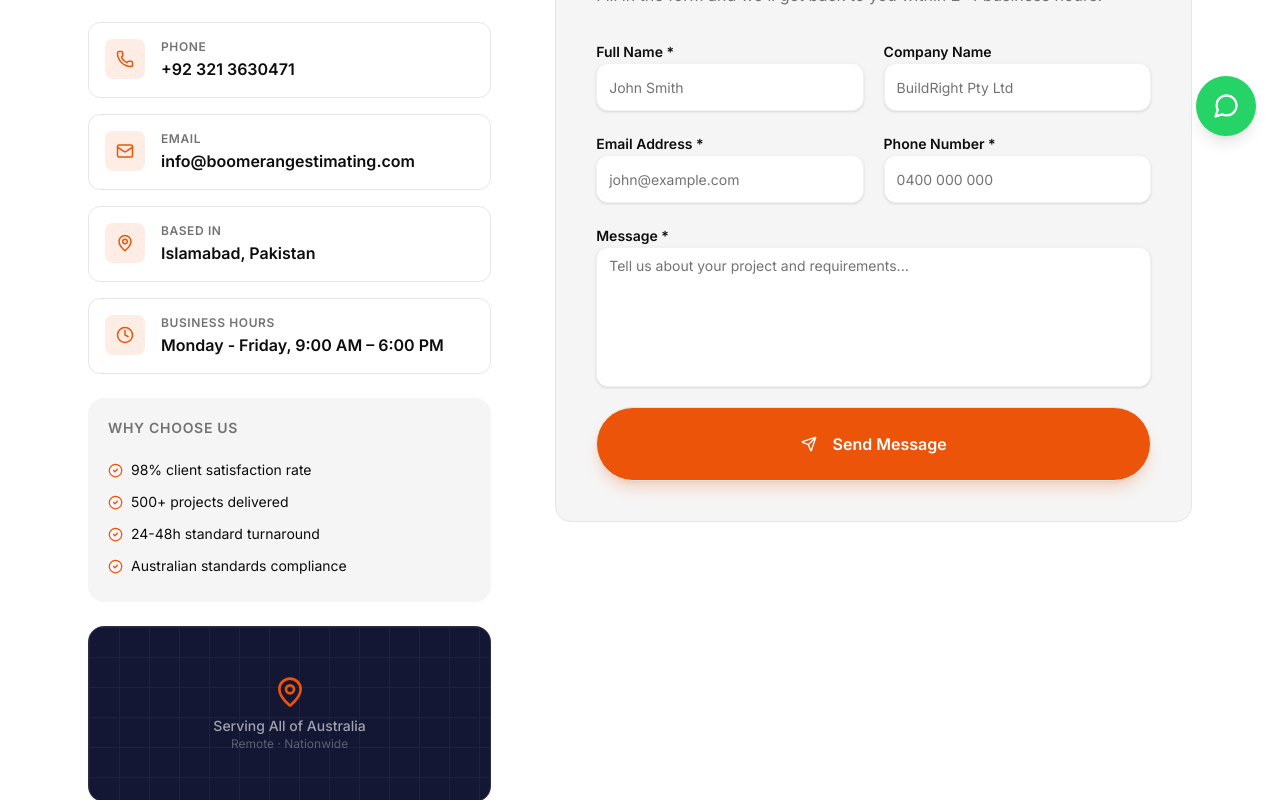
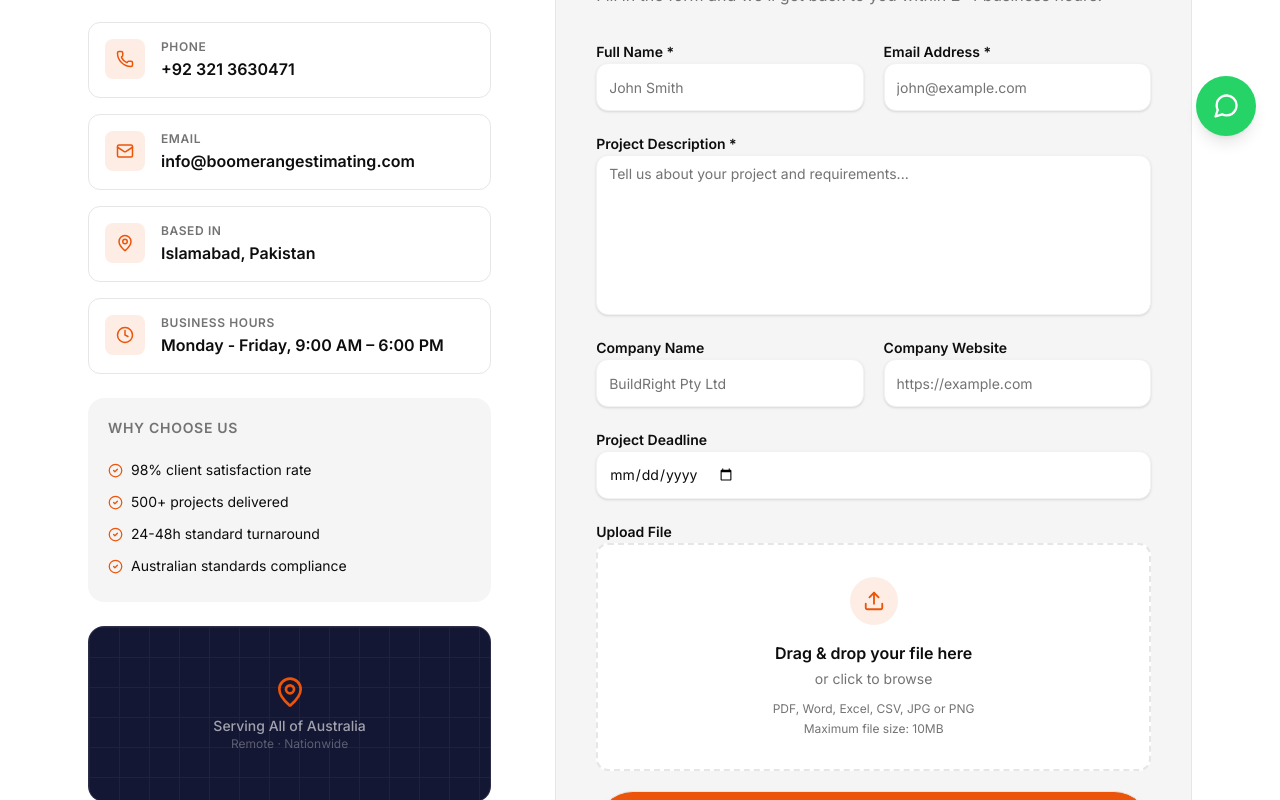
Before and after one commit to Husnain-Abid/boomerang-estimating, a React (Vite) app: page /contact in a window 1280 px wide. Shown: the part 640-1440 px from the top of the page. Built offline with nearby package versions, Linux system fonts and the light colour scheme.

Commit message:
form changing

```diff
--- a/package.json
+++ b/package.json
@@ -51,6 +51,7 @@
     "react": "^18.3.1",
     "react-day-picker": "^10.0.1",
     "react-dom": "^18.3.1",
+    "react-dropzone": "^19.3.0",
     "react-hook-form": "^7.80.0",
     "react-resizable-panels": "^4.12.2",
     "recharts": "^3.10.0",
--- a/src/pages/Contact.tsx
+++ b/src/pages/Contact.tsx
@@ -1,13 +1,16 @@
 import { useForm } from "react-hook-form";
 import { zodResolver } from "@hookform/resolvers/zod";
 import * as z from "zod";
-import { easeOut, motion } from "framer-motion"; import { MapPin, Phone, Mail, Clock, Send, Calendar, MessageCircle, CheckCircle2 } from "lucide-react";
+import { easeOut, motion } from "framer-motion";
+import { MapPin, Phone, Mail, Clock, Send, Calendar, MessageCircle, CheckCircle2, Upload, FileText, X } from "lucide-react";
 import { Button } from "@/components/ui/button";
 import { Input } from "@/components/ui/input";
 import { Textarea } from "@/components/ui/textarea";
 import { Form, FormControl, FormField, FormItem, FormLabel, FormMessage } from "@/components/ui/form";
 import { COMPANY_INFO } from "@/lib/data";
 import { useToast } from "@/hooks/use-toast";
+import { useDropzone } from "react-dropzone";
+
 
 const fadeUp = {
   hidden: { opacity: 0, y: 28 },
@@ -15,18 +18,194 @@ const fadeUp = {
 };
 const stagger = (d = 0.1) => ({ hidden: {}, visible: { transition: { staggerChildren: d } } });
 
+
+/* -------------------------------------------------------------------------- */
+/* Schema                                                                     */
+/* -------------------------------------------------------------------------- */
+
 const schema = z.object({
   fullName: z.string().min(2, "Full name is required"),
+
   email: z.string().email("Valid email is required"),
-  phone: z.string().min(8, "Phone number is required"),
-  companyName: z.string().optional(),
-  website: z.string().url("Enter a valid website").optional().or(z.literal("")),
-  deadline: z.string().optional(),
-  file: z.any().optional(),
-  message: z.string().min(10, "Please provide at least 10 characters"),
+
+  companyName: z
+    .string()
+    .min(2, "Company name is required"),
+
+  website: z
+    .string()
+    .min(1, "Company website is required")
+    .url("Enter a valid website"),
+
+  deadline: z
+    .string()
+    .min(1, "Project deadline is required"),
+
+  message: z
+    .string()
+    .min(10, "Please provide at least 10 characters"),
+
+  file: z
+    .instanceof(File, {
+      message: "Please upload a file",
+    })
+    .optional(),
+
+
 });
 
+
+
+
+
+
+
+
+
+
 type FormData = z.infer<typeof schema>;
+
+/* -------------------------------------------------------------------------- */
+/* File Dropzone                                                              */
+/* -------------------------------------------------------------------------- */
+
+function FileDropzone({
+  value,
+  onChange,
+}: {
+  value?: File;
+  onChange: (file: File | undefined) => void;
+}) {
+  const onDrop = (acceptedFiles: File[]) => {
+    if (acceptedFiles.length > 0) {
+      onChange(acceptedFiles[0]);
+    }
+  };
+
+  const {
+    getRootProps,
+    getInputProps,
+    isDragActive,
+    fileRejections,
+  } = useDropzone({
+    onDrop,
+    multiple: false,
+    maxSize: 10 * 1024 * 1024,
+
+    accept: {
+      "application/pdf": [".pdf"],
+      "application/msword": [".doc"],
+      "application/vnd.openxmlformats-officedocument.wordprocessingml.document":
+        [".docx"],
+      "application/vnd.ms-excel": [".xls"],
+      "application/vnd.openxmlformats-officedocument.spreadsheetml.sheet": [
+        ".xlsx",
+      ],
+      "text/csv": [".csv"],
+      "image/jpeg": [".jpg", ".jpeg"],
+      "image/png": [".png"],
+    },
+  });
+
+  return (
+    <div className="space-y-2">
+      {!value ? (
+        <div
+          {...getRootProps()}
+          className={`
+            border-2 border-dashed rounded-xl bg-white
+            p-8 text-center cursor-pointer
+            transition-all duration-200
+            ${isDragActive
+              ? "border-primary bg-primary/10"
+              : "border-border hover:border-primary/50 hover:bg-primary/5"
+            }
+          `}
+        >
+          <input {...getInputProps()} />
+
+          <div className="w-12 h-12 mx-auto mb-4 rounded-full bg-primary/10 flex items-center justify-center">
+            <Upload
+              size={22}
+              className="text-primary"
+            />
+          </div>
+
+          {isDragActive ? (
+            <p className="font-semibold text-primary">
+              Drop your file here
+            </p>
+          ) : (
+            <>
+              <p className="font-semibold mb-1">
+                Drag & drop your file here
+              </p>
+
+              <p className="text-sm text-muted-foreground mb-3">
+                or click to browse
+              </p>
+
+              <p className="text-xs text-muted-foreground">
+                PDF, Word, Excel, CSV, JPG or PNG
+              </p>
+
+              <p className="text-xs text-muted-foreground mt-1">
+                Maximum file size: 10MB
+              </p>
+            </>
+          )}
+        </div>
+      ) : (
+        <div className="flex items-center justify-between gap-4 p-4 rounded-xl border border-border bg-background">
+          <div className="flex items-center gap-3 min-w-0">
+            <div className="w-10 h-10 rounded-lg bg-primary/10 flex items-center justify-center flex-shrink-0">
+              <FileText
+                size={20}
+                className="text-primary"
+              />
+            </div>
+
+            <div className="min-w-0">
+              <p className="font-semibold text-sm truncate">
+                {value.name}
+              </p>
+
+              <p className="text-xs text-muted-foreground">
+                {(value.size / 1024 / 1024).toFixed(2)} MB
+              </p>
+            </div>
+          </div>
+
+          <button
+            type="button"
+            onClick={() => onChange(undefined)}
+            className="
+              w-8 h-8 rounded-full
+              flex items-center justify-center
+              hover:bg-destructive/10
+              hover:text-destructive
+              transition-colors
+              flex-shrink-0
+            "
+          >
+            <X size={16} />
+          </button>
+        </div>
+      )}
+
+      {fileRejections.length > 0 && (
+        <p className="text-xs text-destructive">
+          Please upload a supported file smaller than 10MB.
+        </p>
+      )}
+    </div>
+  );
+}
+
+/* -------------------------------------------------------------------------- */
+/* Form                                                                       */
+/* -------------------------------------------------------------------------- */
+
 
 const CONTACT_ITEMS = [
   { icon: Phone, label: "Phone", value: COMPANY_INFO.phone, href: `tel:${COMPANY_INFO.phone}` },
@@ -36,31 +215,35 @@ const CONTACT_ITEMS = [
 ];
 
 export default function Contact() {
+
   const { toast } = useToast();
+
   const form = useForm<FormData>({
     resolver: zodResolver(schema),
+
     defaultValues: {
       fullName: "",
       email: "",
-      phone: "",
       companyName: "",
       website: "",
       deadline: "",
+      message: "",
       file: undefined,
-      message: "",
     },
   });
 
+  const onSubmit = (data: FormData) => {
+    console.log("Form Data:", data);
 
+    toast({
+      title: "Message Sent!",
+      description:
+        "We'll be in touch within 2-4 business hours.",
+    });
 
-
-
-
-  const onSubmit = (data: FormData) => {
-    console.log(data);
-    toast({ title: "Message Sent!", description: "We'll be in touch within 2-4 business hours." });
     form.reset();
   };
+
 
   return (
     <div className="w-full pt-20 overflow-hidden">
@@ -170,59 +353,218 @@ export default function Contact() {
               viewport={{ once: true }}
               transition={{ duration: 0.6 }}
             >
+
               <div className="bg-muted rounded-2xl p-8 md:p-10 border border-border">
-                <h2 className="text-2xl font-extrabold mb-2 tracking-tight">Send a Message</h2>
-                <p className="text-muted-foreground mb-8">Fill in the form and we'll get back to you within 2-4 business hours.</p>
+                <h2 className="text-2xl font-extrabold mb-2 tracking-tight">
+                  Send a Message
+                </h2>
+
+                <p className="text-muted-foreground mb-8">
+                  Fill in the form and we'll get back to you within 2-4 business hours.
+                </p>
 
                 <Form {...form}>
-                  <form onSubmit={form.handleSubmit(onSubmit)} className="space-y-5">
+                  <form
+                    onSubmit={form.handleSubmit(onSubmit)}
+                    className="space-y-5"
+                  >
+                    {/* Full Name + Email */}
                     <div className="grid sm:grid-cols-2 gap-5">
-                      <FormField control={form.control} name="fullName" render={({ field }) => (
+                      <FormField
+                        control={form.control}
+                        name="fullName"
+                        render={({ field }) => (
                           <FormItem>
-                          <FormLabel className="font-semibold">Full Name *</FormLabel>
-                          <FormControl><Input placeholder="John Smith" className="rounded-xl h-12 bg-background" {...field} data-testid="input-name" /></FormControl>
+                            <FormLabel className="font-semibold">
+                              Full Name *
+                            </FormLabel>
+
+                            <FormControl>
+                              <Input
+                                placeholder="John Smith"
+                                className="rounded-xl h-12 bg-background"
+                                {...field}
+                              />
+                            </FormControl>
+
                             <FormMessage />
                           </FormItem>
-                      )} />
-                      <FormField control={form.control} name="companyName" render={({ field }) => (
+                        )}
+                      />
+
+                      <FormField
+                        control={form.control}
+                        name="email"
+                        render={({ field }) => (
                           <FormItem>
-                          <FormLabel className="font-semibold">Company Name</FormLabel>
-                          <FormControl><Input placeholder="BuildRight Pty Ltd" className="rounded-xl h-12 bg-background" {...field} /></FormControl>
+                            <FormLabel className="font-semibold">
+                              Email Address *
+                            </FormLabel>
+
+                            <FormControl>
+                              <Input
+                                type="email"
+                                placeholder="john@example.com"
+                                className="rounded-xl h-12 bg-background"
+                                {...field}
+                              />
+                            </FormControl>
+
                             <FormMessage />
                           </FormItem>
-                      )} />
+                        )}
+                      />
+
                     </div>
-                    <div className="grid sm:grid-cols-2 gap-5">
-                      <FormField control={form.control} name="email" render={({ field }) => (
+
+                    {/* Project Description */}
+                    <FormField
+                      control={form.control}
+                      name="message"
+                      render={({ field }) => (
                         <FormItem>
-                          <FormLabel className="font-semibold">Email Address *</FormLabel>
-                          <FormControl><Input type="email" placeholder="john@example.com" className="rounded-xl h-12 bg-background" {...field} data-testid="input-email" /></FormControl>
+                          <FormLabel className="font-semibold">
+                            Project Description *
+                          </FormLabel>
+
+                          <FormControl>
+                            <Textarea
+                              placeholder="Tell us about your project and requirements..."
+                              className="
+                      min-h-[160px]
+                      rounded-xl
+                      bg-background
+                      resize-none
+                    "
+                              {...field}
+                            />
+                          </FormControl>
+
                           <FormMessage />
                         </FormItem>
-                      )} />
-                      <FormField control={form.control} name="phone" render={({ field }) => (
+                      )}
+                    />
+
+
+                    {/*Company Name + Website */}
+                    <div className="grid sm:grid-cols-2 gap-5">
+
+                      <FormField
+                        control={form.control}
+                        name="companyName"
+                        render={({ field }) => (
                           <FormItem>
-                          <FormLabel className="font-semibold">Phone Number *</FormLabel>
-                          <FormControl><Input placeholder="0400 000 000" className="rounded-xl h-12 bg-background" {...field} data-testid="input-phone" /></FormControl>
+                            <FormLabel className="font-semibold">
+                              Company Name
+                            </FormLabel>
+
+                            <FormControl>
+                              <Input
+                                placeholder="BuildRight Pty Ltd"
+                                className="rounded-xl h-12 bg-background"
+                                {...field}
+                              />
+                            </FormControl>
+
                             <FormMessage />
                           </FormItem>
-                      )} />
-                    </div>
-                    <FormField control={form.control} name="message" render={({ field }) => (
+                        )}
+                      />
+
+                      <FormField
+                        control={form.control}
+                        name="website"
+                        render={({ field }) => (
                           <FormItem>
-                        <FormLabel className="font-semibold">Message *</FormLabel>
+                            <FormLabel className="font-semibold">
+                              Company Website
+                            </FormLabel>
+
                             <FormControl>
-                          <Textarea placeholder="Tell us about your project and requirements..." className="min-h-[140px] rounded-xl bg-background resize-none" {...field} data-testid="textarea-message" />
+                              <Input
+                                type="url"
+                                placeholder="https://example.com"
+                                className="rounded-xl h-12 bg-background"
+                                {...field}
+                              />
                             </FormControl>
+
                             <FormMessage />
                           </FormItem>
-                    )} />
-                    <Button type="submit" size="lg" className="w-full rounded-full font-bold text-base py-6 shadow-lg shadow-primary/20" data-testid="button-submit">
-                      <Send size={18} className="mr-2" /> Send Message
+                        )}
+                      />
+
+                    </div>
+
+                    {/* Project Deadline */}
+                    <FormField
+                      control={form.control}
+                      name="deadline"
+                      render={({ field }) => (
+                        <FormItem>
+                          <FormLabel className="font-semibold">
+                            Project Deadline
+                          </FormLabel>
+
+                          <FormControl>
+                            <Input
+                              type="date"
+                              className="rounded-xl h-12 bg-background"
+                              {...field}
+                            />
+                          </FormControl>
+
+                          <FormMessage />
+                        </FormItem>
+                      )}
+                    />
+
+
+
+                    {/* Upload File */}
+                    <FormField
+                      control={form.control}
+                      name="file"
+                      render={({ field }) => (
+                        <FormItem>
+                          <FormLabel className="font-semibold">
+                            Upload File
+                          </FormLabel>
+
+                          <FormControl>
+                            <FileDropzone
+                              value={field.value}
+                              onChange={field.onChange}
+                            />
+                          </FormControl>
+
+                          <FormMessage />
+                        </FormItem>
+                      )}
+                    />
+
+                    {/* Submit */}
+                    <Button
+                      type="submit"
+                      size="lg"
+                      className="
+              w-full
+              rounded-full
+              font-bold
+              text-base
+              py-6
+              shadow-lg
+              shadow-primary/20
+            "
+                    >
+                      <Send size={18} className="mr-2" />
+                      Send Message
                     </Button>
                   </form>
                 </Form>
               </div>
+
+
             </motion.div>
           </div>
         </div>
```
Also changed, not shown: src/pages/Home.tsx (+83 -42 lines), 1 other file (tests, documents, lock files or other folders). Lines whose indentation alone changed are shown as unchanged.
